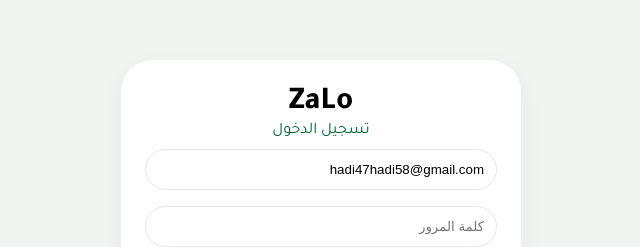
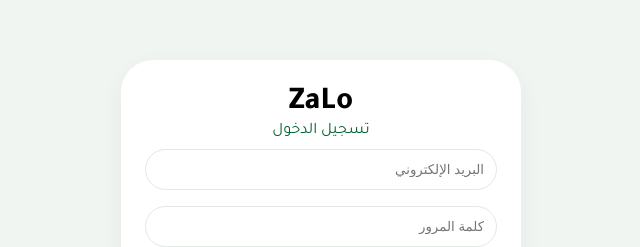
Before and after one commit to Nadjemi-Abdelhadi/demo-repository, a website: page Login.html in a window 1280 px wide. Shown: the part 204-451 px from the top of the page, without its empty margins (319-959 px from the left). Drawn offline with Linux system fonts and the light colour scheme; no server answers.

Commit message:
Update Login.html

```diff
--- a/Login.html
+++ b/Login.html
@@ -21,7 +21,7 @@
     <i class="fa-solid fa-shop" style="font-size: 48px; color: #006233; margin-bottom: 12px;"></i>
     <h1>ZaLo</h1>
     <p style="color: #006233;">تسجيل الدخول</p>
-    <input type="email" id="email" placeholder="البريد الإلكتروني" value="hadi47hadi58@gmail.com">
+    <input type="email" id="email" placeholder="البريد الإلكتروني">
     <input type="password" id="password" placeholder="كلمة المرور">
     <button class="btn" id="loginBtn">دخول</button>
     <div id="errorMsg" class="error"></div>
```
